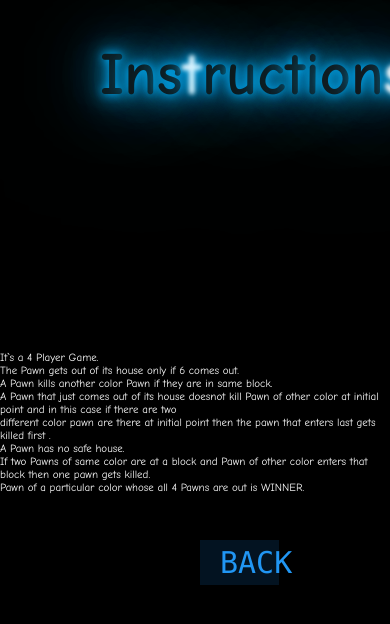
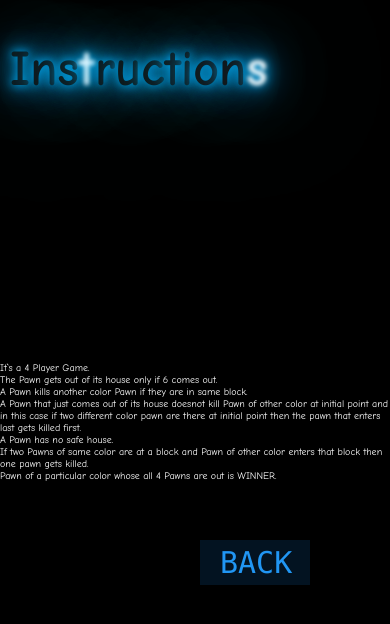
Before and after one commit to KeertimaanNayak/Ludogame.github.io, a plain HTML site: page Instruction.html in a window 390 px wide. Drawn offline with Linux system fonts and the light colour scheme.

Commit message:
Making instruction page responsive

```diff
--- a/Instruction.html
+++ b/Instruction.html
@@ -3,6 +3,7 @@
 <head>
 	<title>Instructions</title>
 	<link rel="stylesheet" href="style1.css">
+	<meta name="viewport" content="width=device-width,initial-scale=1,minimum-scale=1"/>
 </head>
 <body>
 	<h1>
@@ -23,7 +24,7 @@
 		<li>It`s a 4 Player Game.</li>
 		<li>The Pawn gets out of its house only if 6 comes out.</li>
 		<li>A Pawn kills another color Pawn if they are in same block.</li>
-		<li>A Pawn that just comes out of its house doesnot kill Pawn of other color at initial point and in this case if there are two <br>different color pawn are there at initial point then the pawn that enters last gets killed first .</li>
+		<li>A Pawn that just comes out of its house doesnot kill Pawn of other color at initial point and in this case if two different color pawn are there at initial point then the pawn that enters last gets killed first.</li>
 		<li>A Pawn has no safe house.</li>
 		<li>If two Pawns of same color are at a block and Pawn of other color enters that block then one pawn gets killed.</li>
 		<li>Pawn of a particular color whose all 4 Pawns are out is WINNER.</li>
--- a/style1.css
+++ b/style1.css
@@ -144,3 +144,17 @@ ul li{
 		left:200px;
 	}
 }
+@media(max-width:600px){
+	ul li{
+		font-size: 10px;
+	}
+}
+@media(max-width:500px){
+	h1{
+		font-size: 50px;
+		left:10px;
+	}
+	#Back{
+		width:18%;
+	}
+}
```
